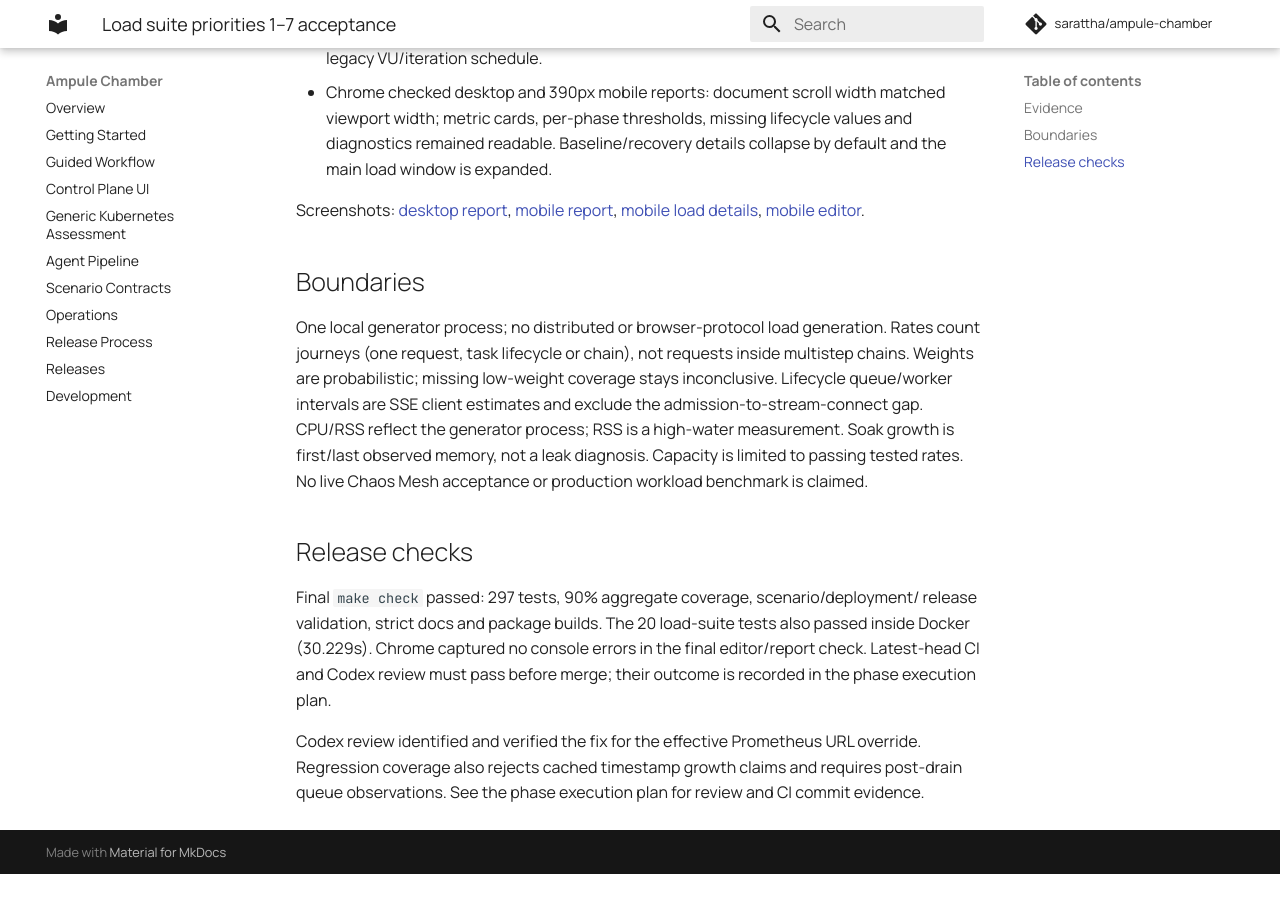
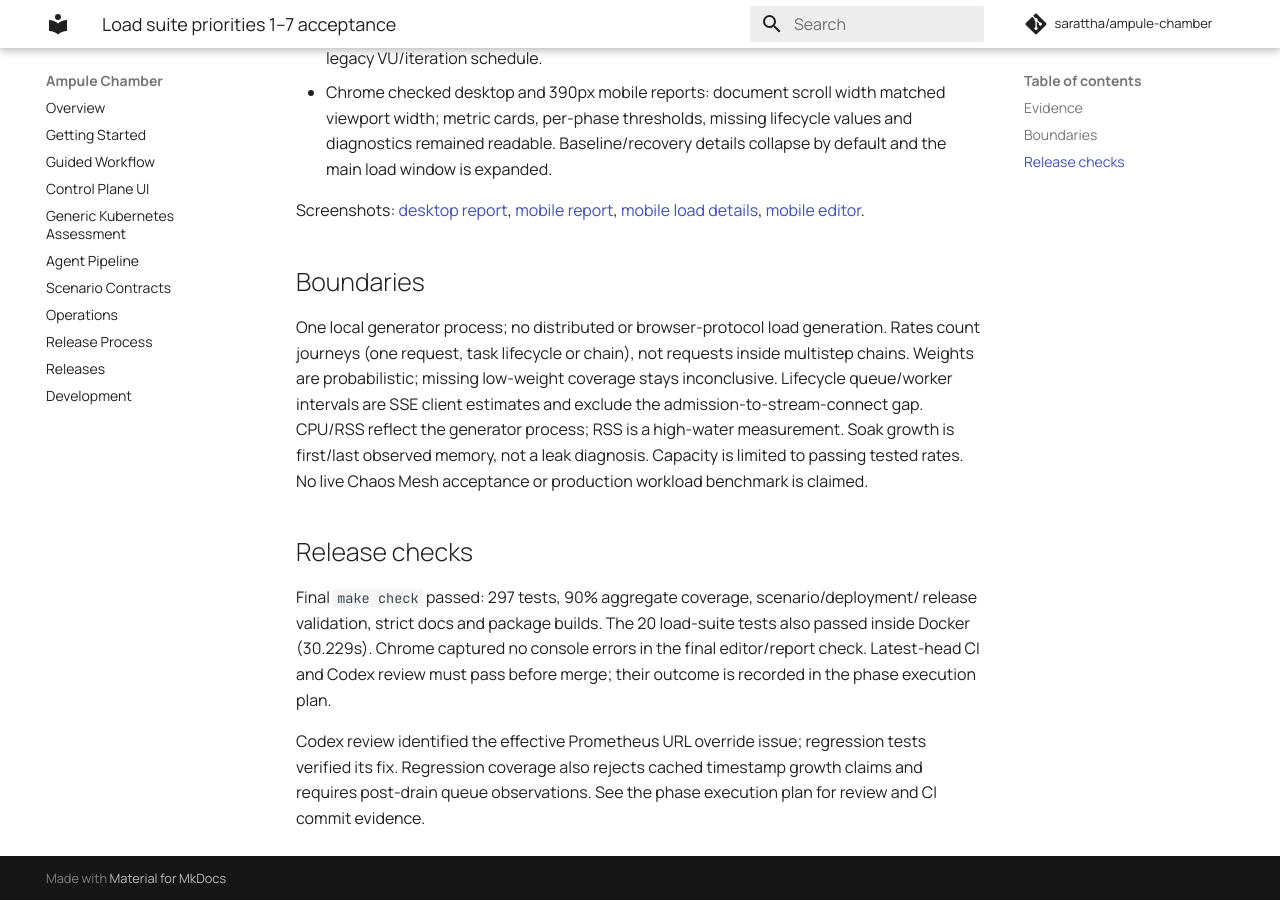
Before and after one commit to sarattha/ampule-chamber, an MkDocs documentation site: the page built from docs/internal/phases/phase-03-traffic-and-chaos/artifacts/load-suite-acceptance.md, in a window 1280 px wide and 900 px high, scrolled down 928 px. Built offline with MkDocs 1.6.1 and Material for MkDocs 9.7.7, drawn with Linux system fonts in a browser that asks for light colours; comment, search, counter and statistics services are not loaded; before the commit the page ends 1802 px from its top, so only the background shows below that.

Commit message:
Clarify the source of review-fix verification

```diff
--- a/docs/internal/phases/phase-03-traffic-and-chaos/artifacts/load-suite-acceptance.md
+++ b/docs/internal/phases/phase-03-traffic-and-chaos/artifacts/load-suite-acceptance.md
@@ -62,7 +62,7 @@ passed inside Docker (30.229s). Chrome captured no console errors in the final
 editor/report check. Latest-head CI and Codex review must pass before merge;
 their outcome is recorded in the phase execution plan.
 
-Codex review identified and verified the fix for the effective Prometheus URL
-override. Regression coverage also rejects cached timestamp growth claims and
+Codex review identified the effective Prometheus URL override issue; regression
+tests verified its fix. Regression coverage also rejects cached timestamp growth claims and
 requires post-drain queue observations. See the phase execution plan for review
 and CI commit evidence.
```
